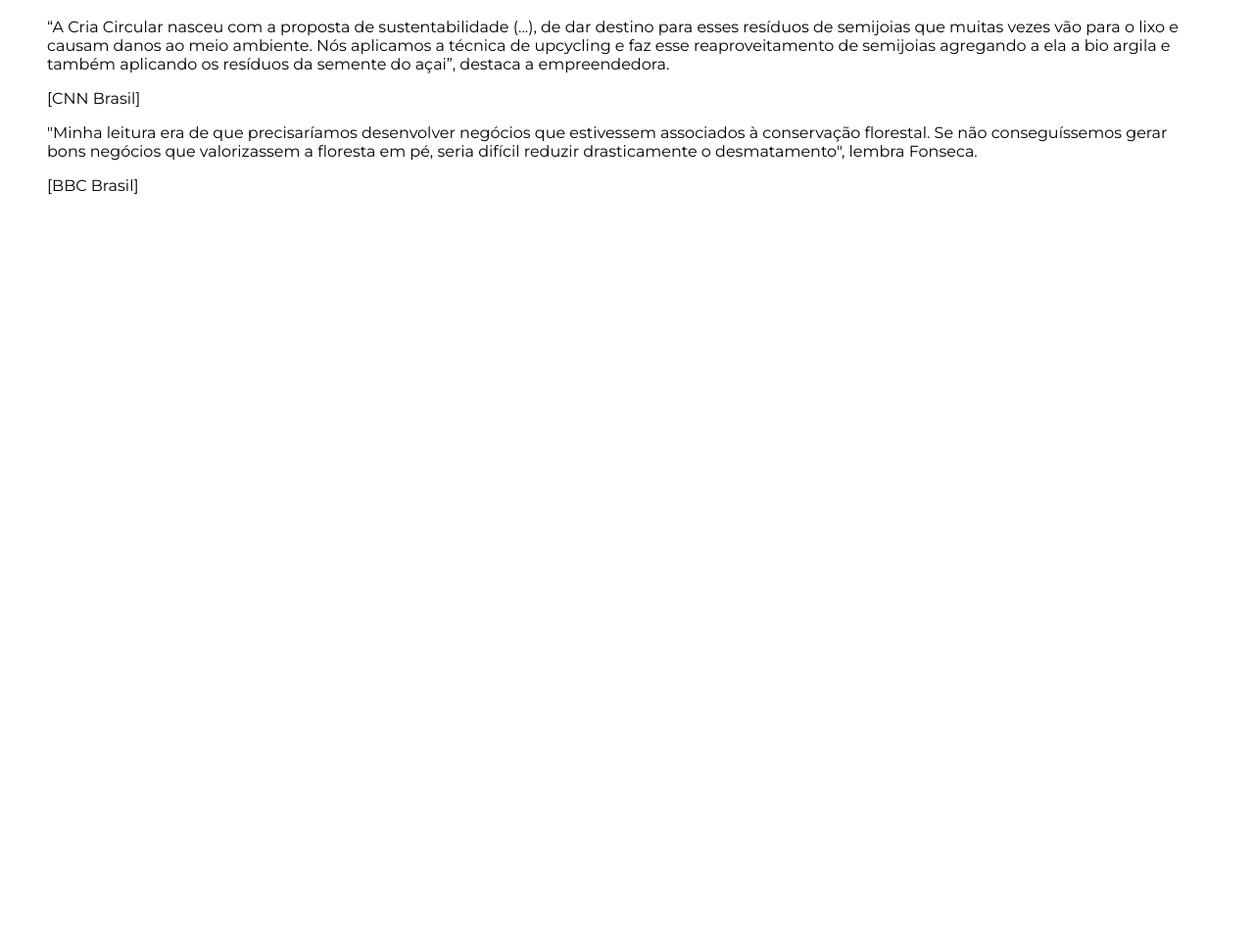
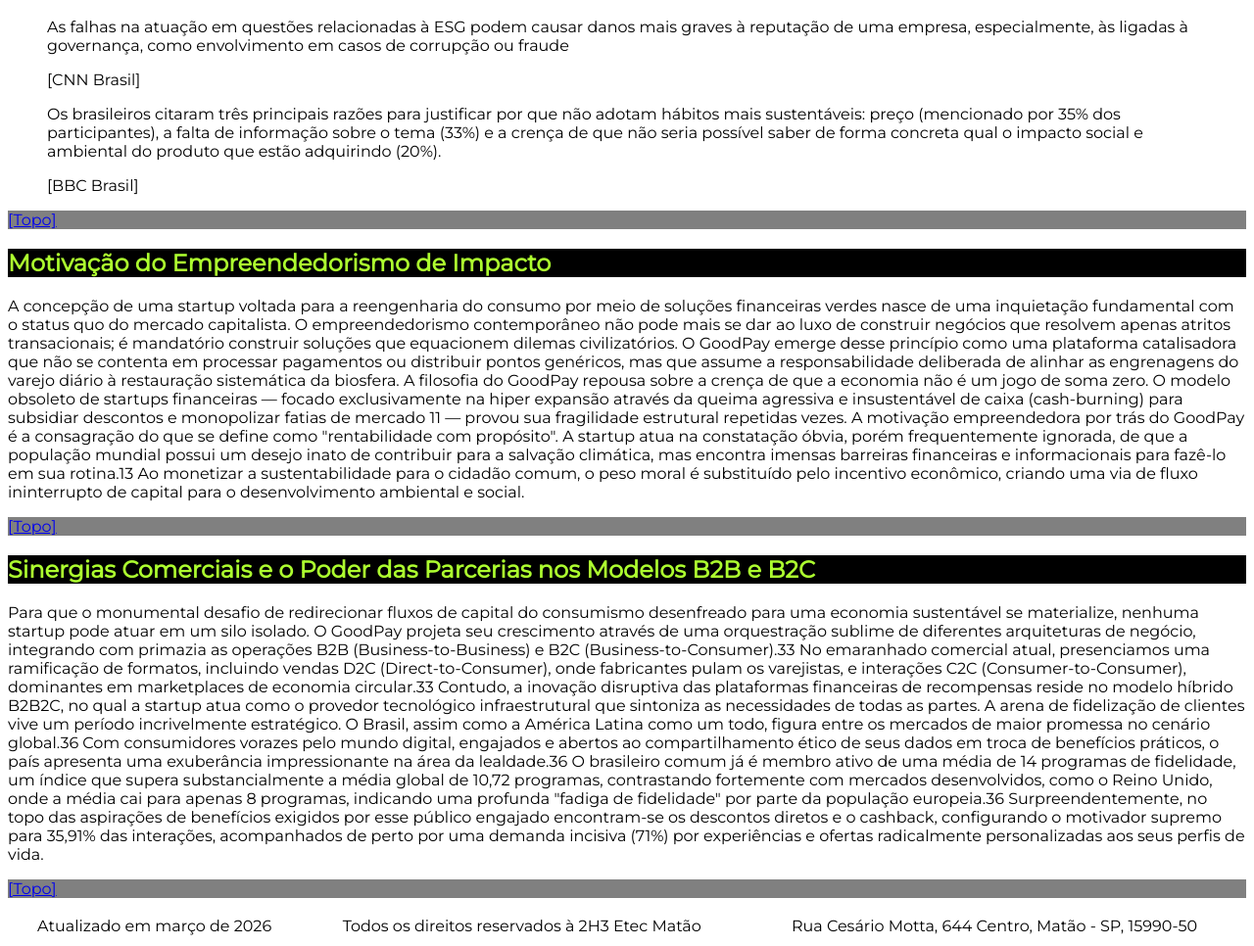
Before and after one commit to Gustavo-A-Santos/pc2_2h3_a, a plain HTML site: page index.html in a window 1280 px wide. Shown: the part 623-1589 px from the top of the page at 98% size. Before the commit the page ends 838 px from the top, so only its background shows below. Drawn offline with Linux system fonts and the light colour scheme.

Commit message:
Aula0309 - Formularios e tabelas

```diff
--- a/index.html
+++ b/index.html
@@ -12,24 +12,34 @@
 
 <body style="font-family: Montserrat;">
     <header>
-        <!-- Barra de Navegação-->
-        <section>
+        <!--Barra de Navegação-->
+        <section id="navegacao">
             <nav>
                 <ul>
-                    <li>Home</li>
-                    <li>sobre nós</li>
-                    <li>notícias</li>
-                    <li>empresas</li>
-                    <li>contato</li>
+                    <li>
+                        <a href="/index.html#home">Home</a>
+                    </li>
+                    <li>
+                        <a href="/index.html#sobrenos">Sobre nós</a>
+                    </li>
+                    <li>
+                        <a href="/index.html#noticias">Notícias</a>
+                    </li>
+                    <li>
+                        <a href="/index.html#empresas">Empresas</a>
+                    </li>
+                    <li>
+                        <a href="/contato.html">Contato</a>
+                    </li>
                 </ul>
             </nav>
         </section>
     </header>
     <main>
-        <!-- Promoções do Site-->
-        <section>
+        <!--Promoções do Site-->
+        <section id="home">
             <h1 style="color: greenyellow; background-color: black;">GoodPay</h1>
-            <h3>Transformando consciência ambiental em créditos financeiros!</h3>
+            <h3>Transformado consciência ambiental em créditos financeiros!</h3>
             <p>
                 <strong>GoodPay:</strong> Transforme impacto em poder de compra.
                 A GoodPay nasce como a primeira plataforma de finanças
@@ -57,8 +67,8 @@
                 excedente ecológico em poder de compra real e recorrente.
             </p>
         </section>
-        <!-- Citações de sites -->
-        <section>
+        <!-- Citações de Sites -->
+        <section id="noticias">
             <blockquote
                 cite="https://exame.com/esg/cpfl-enxuga-plano-esg-e-eleva-resiliencia-climatica-a-questao-de-sobrevivencia/">
                 A vocação natural do Brasil para energia limpa reforça essa perspectiva. O setor de energia elétrica
@@ -69,26 +79,85 @@
         </section>
         <h1 style="color: greenyellow; background-color: black;">Como são importantes políticas ESG</h1>
         <section>
-            <!-- Citação 1 -->
+            <!--Citação 1 (CNN)-->
             <blockquote
-                cite="https://www.cnnbrasil.com.br/branded-content/nacional/sebrae-impulsiona-o-futuro-verde-com-foco-na-bioeconomia-amazonica/">
-                “A Cria Circular nasceu com a proposta de sustentabilidade (...), de dar destino para esses resíduos de
-                semijoias que muitas vezes vão para o lixo e causam danos ao meio ambiente. Nós aplicamos a técnica de
-                upcycling e faz esse reaproveitamento de semijoias agregando a ela a bio argila e também aplicando os
-                resíduos da semente do açai”, destaca a empreendedora.
+                cite="https://www.cnnbrasil.com.br/economia/negocios/falta-de-politicas-esg-e-principal-razao-para-brasileiros-deixarem-de-consumir-marca-diz-pesquisa/">
+                As falhas na atuação em questões relacionadas à ESG podem causar danos mais graves à reputação de uma
+                empresa, especialmente, às ligadas à governança, como envolvimento em casos de corrupção ou fraude
                 <p>[CNN Brasil]</p>
             </blockquote>
-            <!-- Citação 2 -->
-            <blockquote cite="https://www.bbc.com/portuguese/articles/c75v12n64rxo">
-                "Minha leitura era de que precisaríamos desenvolver negócios que estivessem associados à conservação
-                florestal. Se não conseguíssemos gerar bons negócios que valorizassem a floresta em pé, seria difícil
-                reduzir drasticamente o desmatamento", lembra Fonseca.
+            <!--Citação 2 (BBC)-->
+            <blockquote cite="https://www.bbc.com/portuguese/articles/c934vd2w5wko">
+                Os brasileiros citaram três principais razões para justificar por que não adotam hábitos mais
+                sustentáveis: preço (mencionado por 35% dos participantes), a falta de informação sobre o tema (33%) e a
+                crença de que não seria possível saber de forma concreta qual o impacto social e ambiental do produto
+                que estão adquirindo (20%).
                 <p>[BBC Brasil]</p>
             </blockquote>
+
+        </section>
+        <p style="color: black; background-color:gray;"><a href="#navegacao">[Topo]</a></p>
+        <!-- Sobre Nós -->
+        <section id="sobrenos">
+            <h1 style="color: greenyellow; background-color: black;">Motivação do Empreendedorismo de Impacto</h1>
+            <p>
+                A concepção de uma startup voltada para a reengenharia do consumo por meio de soluções financeiras
+                verdes nasce de uma inquietação fundamental com o status quo do mercado capitalista. O empreendedorismo
+                contemporâneo não pode mais se dar ao luxo de construir negócios que resolvem apenas atritos
+                transacionais; é mandatório construir soluções que equacionem dilemas civilizatórios. O GoodPay emerge
+                desse princípio como uma plataforma catalisadora que não se contenta em processar pagamentos ou
+                distribuir pontos genéricos, mas que assume a responsabilidade deliberada de alinhar as engrenagens do
+                varejo diário à restauração sistemática da biosfera.
+                A filosofia do GoodPay repousa sobre a crença de que a economia não é um jogo de soma zero. O modelo
+                obsoleto de startups financeiras — focado exclusivamente na hiper expansão através da queima agressiva e
+                insustentável de caixa (cash-burning) para subsidiar descontos e monopolizar fatias de mercado 11 —
+                provou sua fragilidade estrutural repetidas vezes. A motivação empreendedora por trás do GoodPay é a
+                consagração do que se define como "rentabilidade com propósito". A startup atua na constatação óbvia,
+                porém frequentemente ignorada, de que a população mundial possui um desejo inato de contribuir para a
+                salvação climática, mas encontra imensas barreiras financeiras e informacionais para fazê-lo em sua
+                rotina.13 Ao monetizar a sustentabilidade para o cidadão comum, o peso moral é substituído pelo
+                incentivo econômico, criando uma via de fluxo ininterrupto de capital para o desenvolvimento ambiental e
+                social.
+
+            </p>
+            <p style="color: black; background-color:gray;"><a href="#navegacao">[Topo]</a></p>
+        </section>
+        <!-- Empresas -->
+        <section id="empresas">
+            <h1 style="color: greenyellow; background-color: black;">Sinergias Comerciais e o Poder das Parcerias nos Modelos B2B e B2C</h1>
+            <p>
+                Para que o monumental desafio de redirecionar fluxos de capital do consumismo desenfreado para uma
+                economia sustentável se materialize, nenhuma startup pode atuar em um silo isolado. O GoodPay projeta
+                seu crescimento através de uma orquestração sublime de diferentes arquiteturas de negócio, integrando
+                com primazia as operações B2B (Business-to-Business) e B2C (Business-to-Consumer).33 No emaranhado
+                comercial atual, presenciamos uma ramificação de formatos, incluindo vendas D2C (Direct-to-Consumer),
+                onde fabricantes pulam os varejistas, e interações C2C (Consumer-to-Consumer), dominantes em
+                marketplaces de economia circular.33 Contudo, a inovação disruptiva das plataformas financeiras de
+                recompensas reside no modelo híbrido B2B2C, no qual a startup atua como o provedor tecnológico
+                infraestrutural que sintoniza as necessidades de todas as partes.
+                A arena de fidelização de clientes vive um período incrivelmente estratégico. O Brasil, assim como a
+                América Latina como um todo, figura entre os mercados de maior promessa no cenário global.36 Com
+                consumidores vorazes pelo mundo digital, engajados e abertos ao compartilhamento ético de seus dados em
+                troca de benefícios práticos, o país apresenta uma exuberância impressionante na área da lealdade.36 O
+                brasileiro comum já é membro ativo de uma média de 14 programas de fidelidade, um índice que supera
+                substancialmente a média global de 10,72 programas, contrastando fortemente com mercados desenvolvidos,
+                como o Reino Unido, onde a média cai para apenas 8 programas, indicando uma profunda "fadiga de
+                fidelidade" por parte da população europeia.36 Surpreendentemente, no topo das aspirações de benefícios
+                exigidos por esse público engajado encontram-se os descontos diretos e o cashback, configurando o
+                motivador supremo para 35,91% das interações, acompanhados de perto por uma demanda incisiva (71%) por
+                experiências e ofertas radicalmente personalizadas aos seus perfis de vida.
+            </p>
+           <p style="color: black; background-color:gray;"><a href="#navegacao">[Topo]</a></p>
         </section>
     </main>
     <footer>
-
+        <table style="width: 100%; text-align: center;">
+            <tr>
+                <td>Atualizado em março de 2026</td>
+                <td>Todos os direitos reservados à 2H3 Etec Matão</td>
+                <td>Rua Cesário Motta, 644 Centro, Matão - SP, 15990-50</td>
+            </tr>
+        </table>
     </footer>
 </body>
 
```
Also changed, not shown: contato.html (added, +69 -0 lines).
